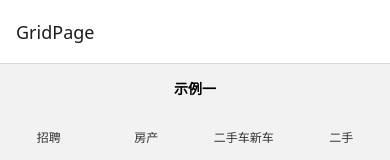
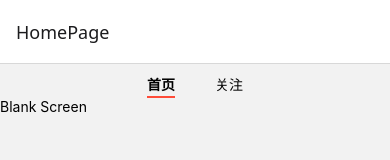
Before and after one commit to tianqing617/ReactNativeAwesome, a React Native app: screen / in a window 390 px wide. Shown: the top 160 px of the page. Built offline with nearby package versions, Linux system fonts and the light colour scheme; what @wuba/react-native-echarts would draw is missing.

Commit message:
feat: HomePage，op

```diff
--- a/src/App.tsx
+++ b/src/App.tsx
@@ -29,7 +29,7 @@ function App(): React.JSX.Element {
   <NavigationContainer>
     {/* Home */}
     {/* <Stack.Navigator initialRouteName="Home"> */}
-    <Stack.Navigator initialRouteName="GridPage">
+    <Stack.Navigator initialRouteName="HomePage">
       {/* TODO: 这里有类型问题，没有解决。去掉any可复现？ */}
       <Stack.Screen name="Home" component={HomeScreen as any} options={{title: 'Home'}} />
       <Stack.Screen name="Welcome" component={WelcomeScreen} />
```
